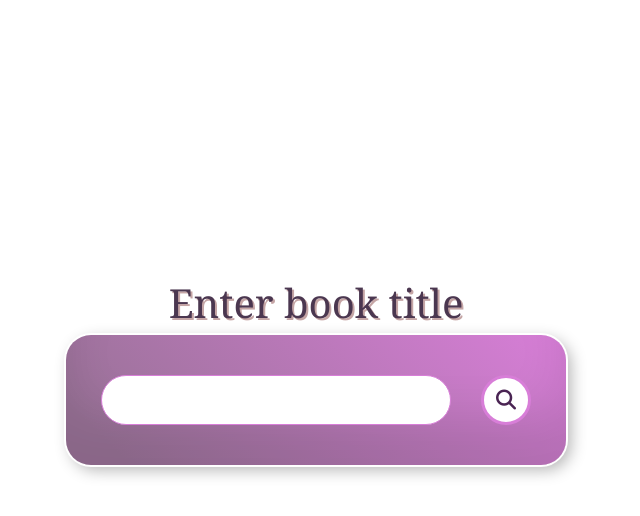
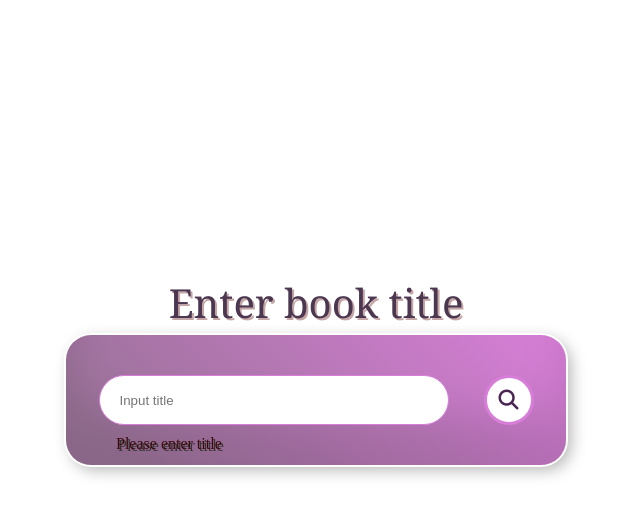
Before and after one commit to Pawciuz/BookSearchApp, a website: page index.html in a window 1280 px wide. Both pictures are taken after a click on the button 830 px from the left and 400 px from the top of the page. Shown: the whole page, without its empty margins (324-964 px from the left). Drawn offline with Linux system fonts and the light colour scheme.

Commit message:
small-changes

```diff
--- a/index.html
+++ b/index.html
@@ -14,18 +14,22 @@
 	<body>
 		<main class="center-elements-in">
 			<div class="window">
-				<input type="text" class="search-input" />
+				<input
+					type="text"
+					class="search-input"
+					placeholder="Input title" />
+				<p class="error-title hide">Please enter title</p>
 				<button class="search-btn center-elements-in">
 					<i class="fa-solid fa-magnifying-glass search-icon"></i>
 				</button>
-				<div class="APIcontent">
+				<div class="APIcontent hide">
 					<p class="title">Title : <span></span></p>
 					<p class="author">Author : <span></span></p>
 					<p class="subject">Subject : <span></span></p>
 					<img class="cover" src="" alt="cover" />
 				</div>
-				<p class="error">TITLE NOT FOUND</p>
-				<div class="loading"></div>
+				<p class="error hide">TITLE NOT FOUND</p>
+				<div class="loading hide"></div>
 			</div>
 		</main>
 	</body>
--- a/src/app.ts
+++ b/src/app.ts
@@ -11,13 +11,15 @@ const subjectContent = document
 const loadingCircle = document.querySelector(".loading")! as HTMLBaseElement
 const errorArea = document.querySelector(".error")!
 const coverImg = document.querySelector(".cover")! as HTMLCanvasElement
+const noTitle = document.querySelector(".error-title")!
 const expand = () => {
 	if (
 		searchInput.value === "" &&
 		searchIcon.matches(".fa-magnifying-glass")
 	) {
-		alert("Wprowadź nazwę książki")
+		noTitle.classList.add("show")
 	} else {
+		noTitle.classList.add("remove")
 		box.classList.toggle("expand")
 		box.classList.remove("more-expand")
 		searchIcon.classList.toggle("fa-magnifying-glass")
--- a/style.css
+++ b/style.css
@@ -24,7 +24,7 @@ main {
 	display: grid;
 	grid-template-rows: auto 1fr;
 	grid-template-columns: auto auto;
-	gap: 20px;
+	gap: 30px;
 	padding: 40px 30px;
 	transition: height 1s;
 	border-radius: 25px;
@@ -76,6 +76,16 @@ main {
 	padding: 0px 20px;
 	grid-row: 1;
 }
+.error-title {
+	position: absolute;
+	top: 100px;
+	left: 50px;
+	color: rgb(59, 11, 11);
+	transition: all 1s ease;
+	visibility: hidden;
+	opacity: 0;
+	text-shadow: 2px 2px rgb(56, 53, 53);
+}
 .search-input:focus {
 	background-color: rgb(228, 184, 220);
 }
@@ -118,9 +128,6 @@ main {
 .loading {
 	width: 200px;
 	height: 200px;
-	transition: all 1s ease;
-	visibility: hidden;
-	opacity: 0;
 	border-radius: 50%;
 	align-self: center;
 	justify-self: center;
@@ -141,9 +148,6 @@ main {
 	}
 }
 .error {
-	transition: all 0.5s ease;
-	visibility: hidden;
-	opacity: 0;
 	align-self: center;
 	justify-self: center;
 	grid-row: 2;
@@ -161,6 +165,11 @@ main {
 	-moz-box-shadow: 0px 0px 36px 1px rgba(89, 3, 89, 1);
 	box-shadow: 0px 0px 36px 1px rgba(89, 3, 89, 1);
 }
+.hide {
+	transition: all 1s ease;
+	visibility: hidden;
+	opacity: 0;
+}
 .show {
 	visibility: visible;
 	opacity: 1;
```
Also changed, not shown: dist/app.js.
